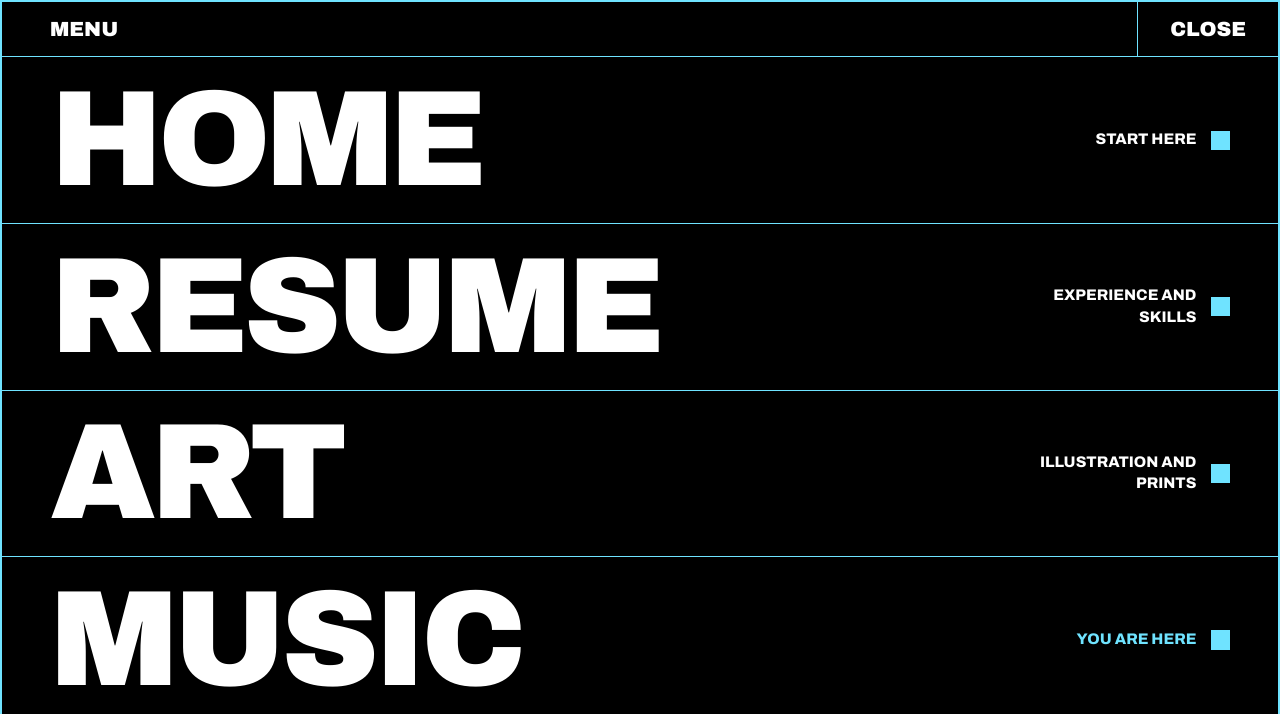
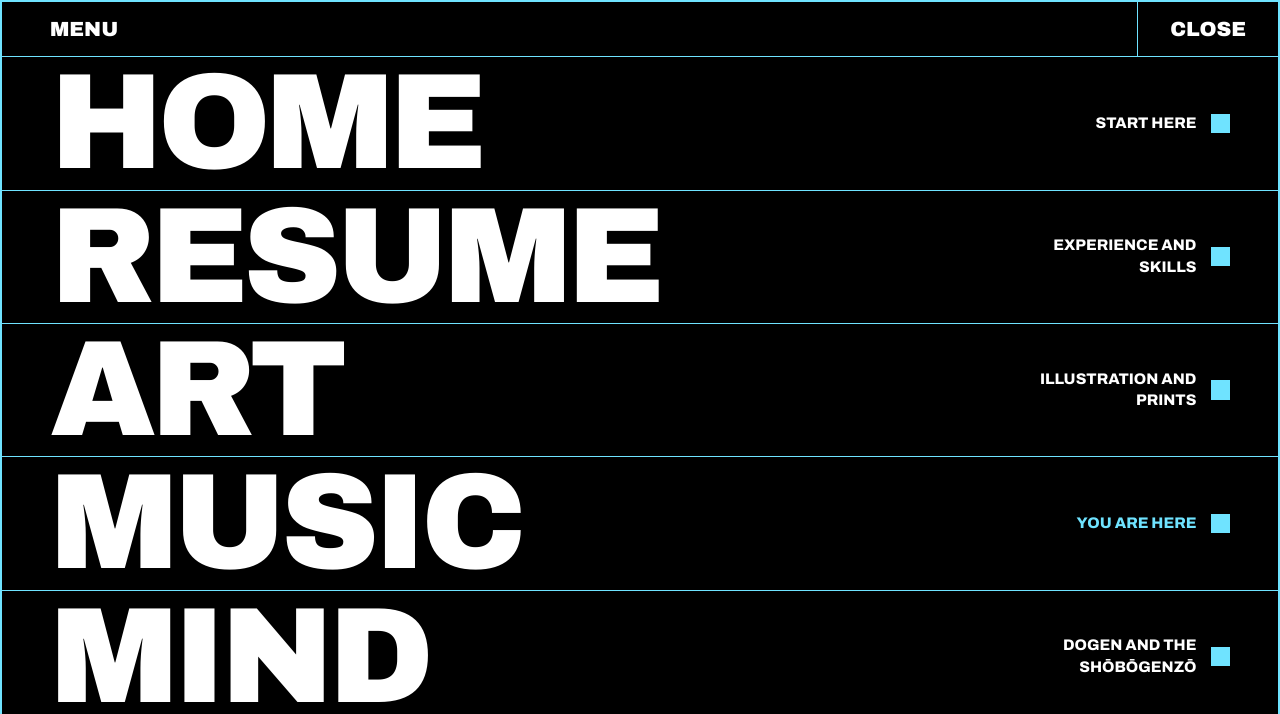
Before and after one commit to garrettheaney/garrettheaney.github.io, a plain HTML site: page music.html in a window 1280 px wide. Both pictures are taken after a click on the button "MENU". Shown: the top 714 px of the page. Drawn offline with Linux system fonts and the light colour scheme; grey boxes are pictures that could not be loaded.

Commit message:
Add 'Mind' link to navigation menu in music.html

```diff
--- a/music.html
+++ b/music.html
@@ -458,6 +458,7 @@
       <li><a href="resume.html"><span class="nm">Resume</span><span class="ds">Experience and skills</span></a></li>
       <li><a href="art.html"><span class="nm">Art</span><span class="ds">Illustration and prints</span></a></li>
       <li><a href="music.html" aria-current="page"><span class="nm">Music</span><span class="ds">You are here</span></a></li>
+      <li><a href="mind.html"><span class="nm">Mind</span><span class="ds">Dogen and the Shōbōgenzō</span></a></li>
     </ul>
     <div class="menu-foot">
       <a href="mailto:garrettheaney@gmail.com">garrettheaney@gmail.com</a>
```
